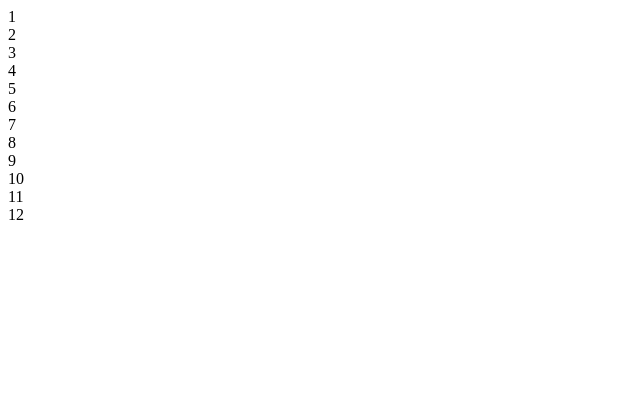
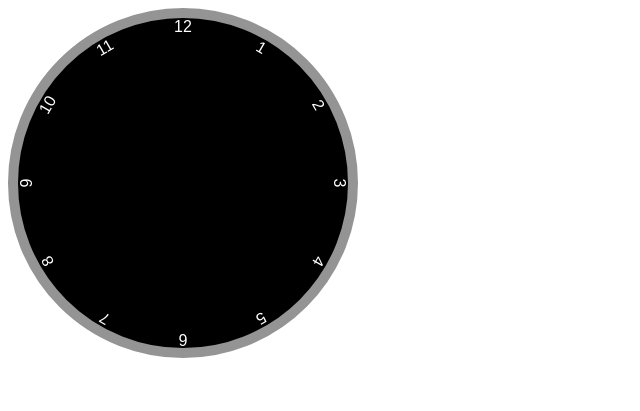
Before and after one commit to flaviatani/Relogio, a plain HTML site: page index.html in a window 1280 px wide. Shown: the whole page, without its empty margins (0-640 px from the left). Drawn offline with Linux system fonts and the light colour scheme.

Commit message:
Iniciando o CSS

```diff
--- a/index.html
+++ b/index.html
@@ -10,20 +10,21 @@
 </head>
 <body>
     <div class="clock">
-        <div class="hour"></div>
-        <div class="minute"></div>
-        <div class="number1">1</div>
-        <div class="number2">2</div>
-        <div class="number3">3</div>
-        <div class="number4">4</div>
-        <div class="number5">5</div>
-        <div class="number6">6</div>
-        <div class="number7">7</div>
-        <div class="number8">8</div>
-        <div class="number9">9</div>
-        <div class="number10">10</div>
-        <div class="number11">11</div>
-        <div class="number12">12</div>
+        <div class="time hour"></div>
+        <div class="time minute"></div>
+        <div class="time second"></div>
+        <div class="number number1">1</div>
+        <div class="number number2">2</div>
+        <div class="number number3">3</div>
+        <div class="number number4">4</div>
+        <div class="number number5">5</div>
+        <div class="number number6">6</div>
+        <div class="number number7">7</div>
+        <div class="number number8">8</div>
+        <div class="number number9">9</div>
+        <div class="number number10">10</div>
+        <div class="number number11">11</div>
+        <div class="number number12">12</div>
     </div>
 </body>
 </html>
--- a/style.css
+++ b/style.css
@@ -0,0 +1,35 @@
+*, *::after, *::before {
+    box-sizing: border-box;
+    font-family: sans-serif;
+}
+
+.clock {
+    width: 350px;
+    height: 350px;
+    background-color: rgb(0, 0, 0);
+    border-radius: 50%;
+    border: 10px solid rgb(148, 148, 148);
+    position: relative;
+}
+
+.clock .number {
+    --rotation: 0;
+    position: absolute;
+    width: 100%;
+    height: 100%;
+    text-align: center;
+    transform: rotate(var(--rotation));
+    color: white;
+}
+
+.clock .number1 { --rotation: 30deg; }
+.clock .number2 { --rotation: 60deg; }
+.clock .number3 { --rotation: 90deg; }
+.clock .number4 { --rotation: 120deg; }
+.clock .number5 { --rotation: 150deg; }
+.clock .number6 { --rotation: 180deg; }
+.clock .number7 { --rotation: 210deg; }
+.clock .number8 { --rotation: 240deg; }
+.clock .number9 { --rotation: 270deg; }
+.clock .number10 { --rotation: 300deg; }
+.clock .number11 { --rotation: 330deg; }
```
